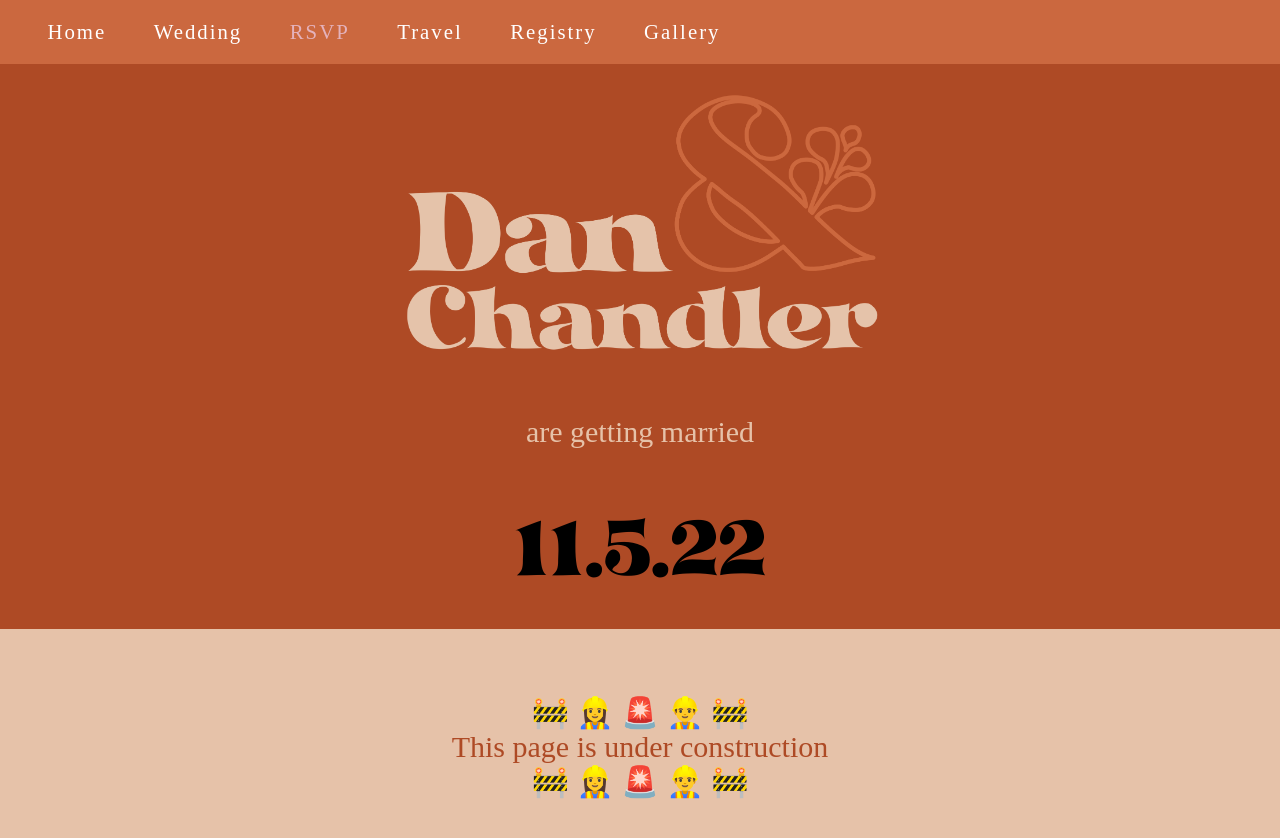
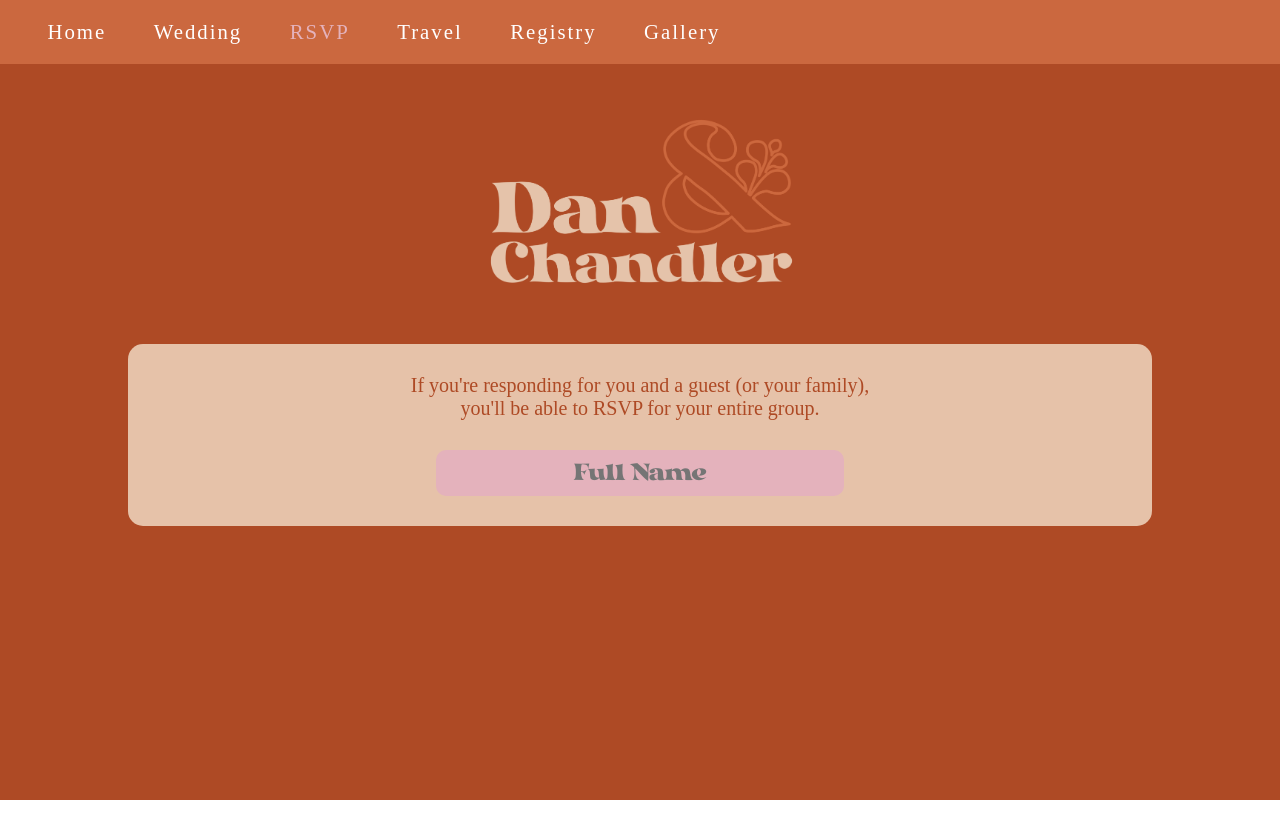
Before and after one commit to leeferfeefer/dandlerwedding, a React (Create React App) app: page /rsvp in a window 1280 px wide. Shown: the top 838 px of the page. After the commit the page ends 800 px from the top, so only its background shows below. Built offline with nearby package versions, Linux system fonts and the light colour scheme.

Commit message:
RSVP WIP

```diff
--- a/src/App.css
+++ b/src/App.css
@@ -1,7 +1,7 @@
-/* html, body, #app, #app>div, #root {
+html, body, #app, #app>div {
   height: 100%;
   min-height: 100%;
-} */
+}
 
 :root {
   --dark-orange: #AE4A25;
--- a/src/components/PhotoGallery/PhotoGallery.tsx
+++ b/src/components/PhotoGallery/PhotoGallery.tsx
@@ -28,7 +28,7 @@ export const PhotoGallery = (props: PhotoGalleryProps) => {
 
   return (
     <div style={{height: "100%", width: "100%", position: "relative", margin: "5px"}}>
-      <Gallery photos={photos} direction={"column"} margin={5} columns={5} onClick={openLightbox}/>
+      <Gallery photos={photos} direction={"column"} margin={5} columns={isMobile ? 3 : 5} onClick={openLightbox}/>
       <ModalGateway>
         {isViewerOpen ? (
           <Modal onClose={closeLightbox}>
--- a/src/pages/Home/Home.tsx
+++ b/src/pages/Home/Home.tsx
@@ -20,7 +20,6 @@ export const Home = (props: HomeProps) => {
     marginTop: isMobile ? "50px" : "100px",
     marginBottom: isMobile ? "150px" : "300px",
   };
-
 
   const letsPartyStyle: React.CSSProperties = {
     height: isMobile ? "40px" : "80px",
--- a/src/pages/RSVP/RSVP.css
+++ b/src/pages/RSVP/RSVP.css
@@ -0,0 +1,25 @@
+.rsvp-container {
+  background-color: var(--dark-orange);
+  height: 100vh;
+  width: 100%;
+  flex-direction: column;
+  display: flex;
+  align-items: center;
+  flex: 1;
+  margin-top: 64px; /* space for navbar*/
+}
+
+.inner-card {
+  display: flex;
+  flex-direction: column;
+  align-items: center;
+  justify-content: center;
+}
+
+.rsvp-text {
+  font-family: "Avenir";
+  color: var(--dark-orange);
+  font-size: 20px;
+  text-align: center;
+  width: 60%;
+}
--- a/src/pages/RSVP/RSVP.tsx
+++ b/src/pages/RSVP/RSVP.tsx
@@ -1,17 +1,48 @@
 import React from 'react';
 import '../../App.css';
+import './RSVP.css';
 import { NavBar } from "../../components/NavBar/NavBar";
-import { ComingSoon } from "../ComingSoon/ComingSoon";
+import { useMediaQuery } from 'react-responsive';
+import LogoSrc from "../../images/WeddingLogo.png";
+import { Card } from "../../components/Card/Card";
 
 type RSVPProps = {
 
 };
 
 export const RSVP = (props: RSVPProps) => {
+  const isMobile = useMediaQuery({ maxWidth: 767 });
+
+  const inputStyle: React.CSSProperties = {
+    height: isMobile ? "20px" : "40px",
+    borderRadius: isMobile ? "5px" : "10px",
+    backgroundColor: "#E4B2BC",
+    // color: "#E6C2A9",
+    fontFamily: "Curvilingus",
+    fontSize: isMobile ? "15px" : "30px",
+    width: isMobile ? "200px" : "400px",
+    marginTop: isMobile ? "20px" : "30px",
+    display: 'flex',
+    textAlign: 'center',
+    alignItems: "center",
+    justifyContent: "center",
+    borderColor: "transparent"
+  };
+
   return (
-    <div className="container">
-    <NavBar/>
-    <ComingSoon/>
-  </div>
+    <div className="container" style={{height: "100vh"}}>
+      <NavBar/>
+      <div className="rsvp-container" style={{ marginTop: isMobile ? "44px" : undefined}}>
+        <img className="logo-img" src={LogoSrc} alt="Wedding Logo" style={{marginTop: "50px", maxWidth: isMobile ? "50%" : undefined }}/>
+        <Card style={{marginTop: isMobile ? "25px" : "50px"}}>
+          <div className="inner-card">
+            <div className='rsvp-text' style={isMobile ? {fontSize: "15px", width: "80%"} : undefined}>
+              If you're responding for you and a guest (or your family), you'll be able to RSVP for your entire group.
+            </div>
+            <input placeholder='Full Name' style={inputStyle}/>
+          </div>
+        </Card>
+      </div>
+    </div>
   );
 }
```
